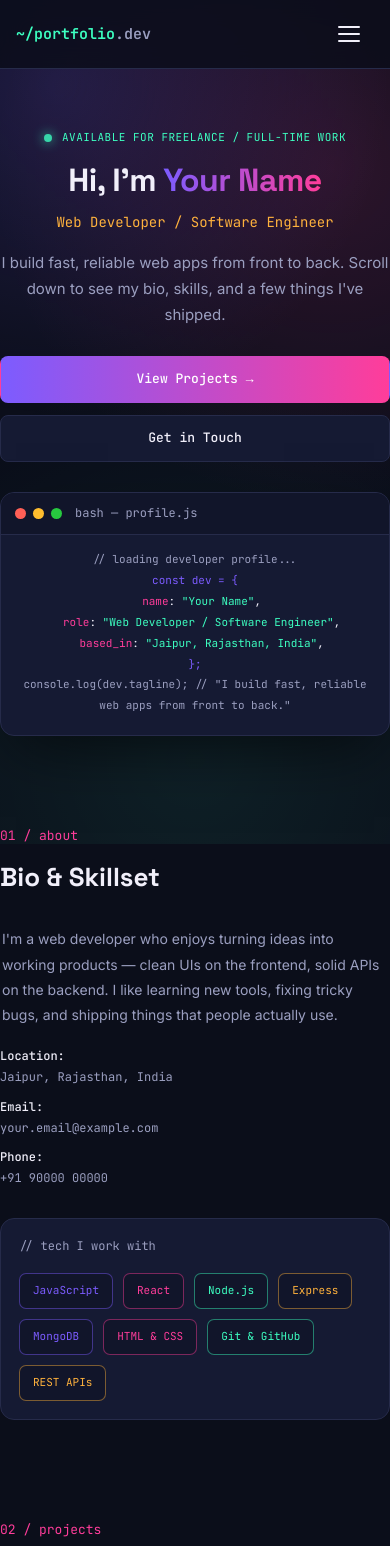
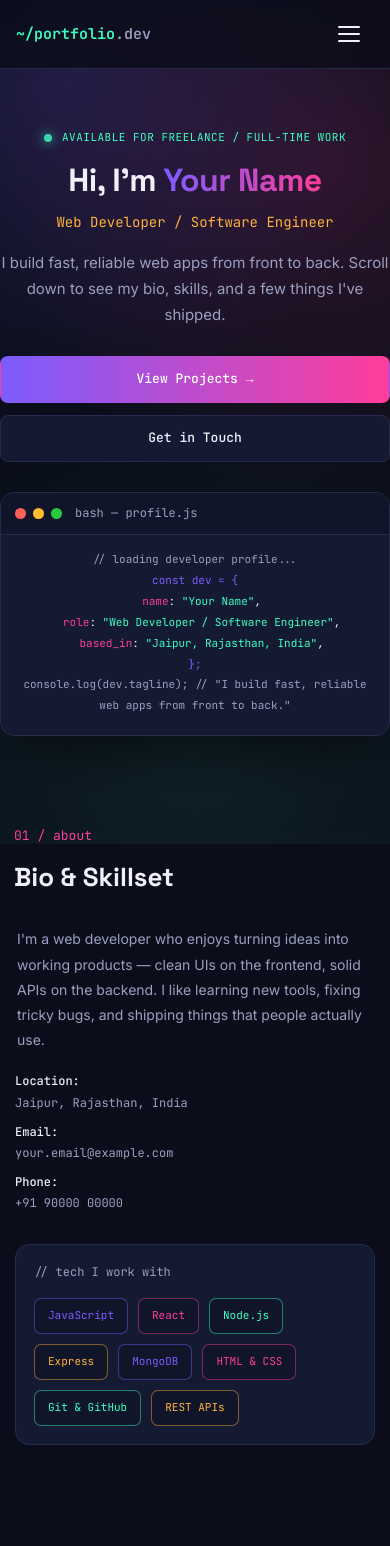
Before and after one commit to anilverma-dev/portfolio-frontend, a React (Vite) app: page / in a window 390 px wide. Shown: the top 1546 px of the page. Built offline with nearby package versions, Linux system fonts and the light colour scheme; no server answers.

Commit message:
update mobile responsive design

```diff
--- a/src/components/About.css
+++ b/src/components/About.css
@@ -8,12 +8,14 @@
   font-size: 13px;
   margin-bottom: 10px;
   display: block;
+
 }
 
 .section-head h2 {
   font-family: var(--font-display);
   font-size: clamp(26px, 4vw, 38px);
   font-weight: 700;
+
 }
 
 .about-grid {
@@ -23,6 +25,7 @@
   align-items: start;
   overflow-x: hidden;
   width: 100%;
+  padding: 0 2px;
 }
 
 .about-text p {
@@ -104,8 +107,17 @@
   .skills-panel { position: static; }
 }
 
+@media (max-width: 769px){
+  .section-tag {padding-left: 14px;}
+  .section-head h2 {padding-left: 14px;}
+  .about-grid {padding: 0 15px;}
+}
+
 @media (max-width: 480px) {
   .info-list li { flex-direction: column; gap: 2px; }
+  .section-tag {padding-left: 14px;}
+  .section-head h2 {padding-left: 14px;}
+  .about-grid {padding: 0 15px;}
 }
 
 @media (max-width: 380px) {
```
